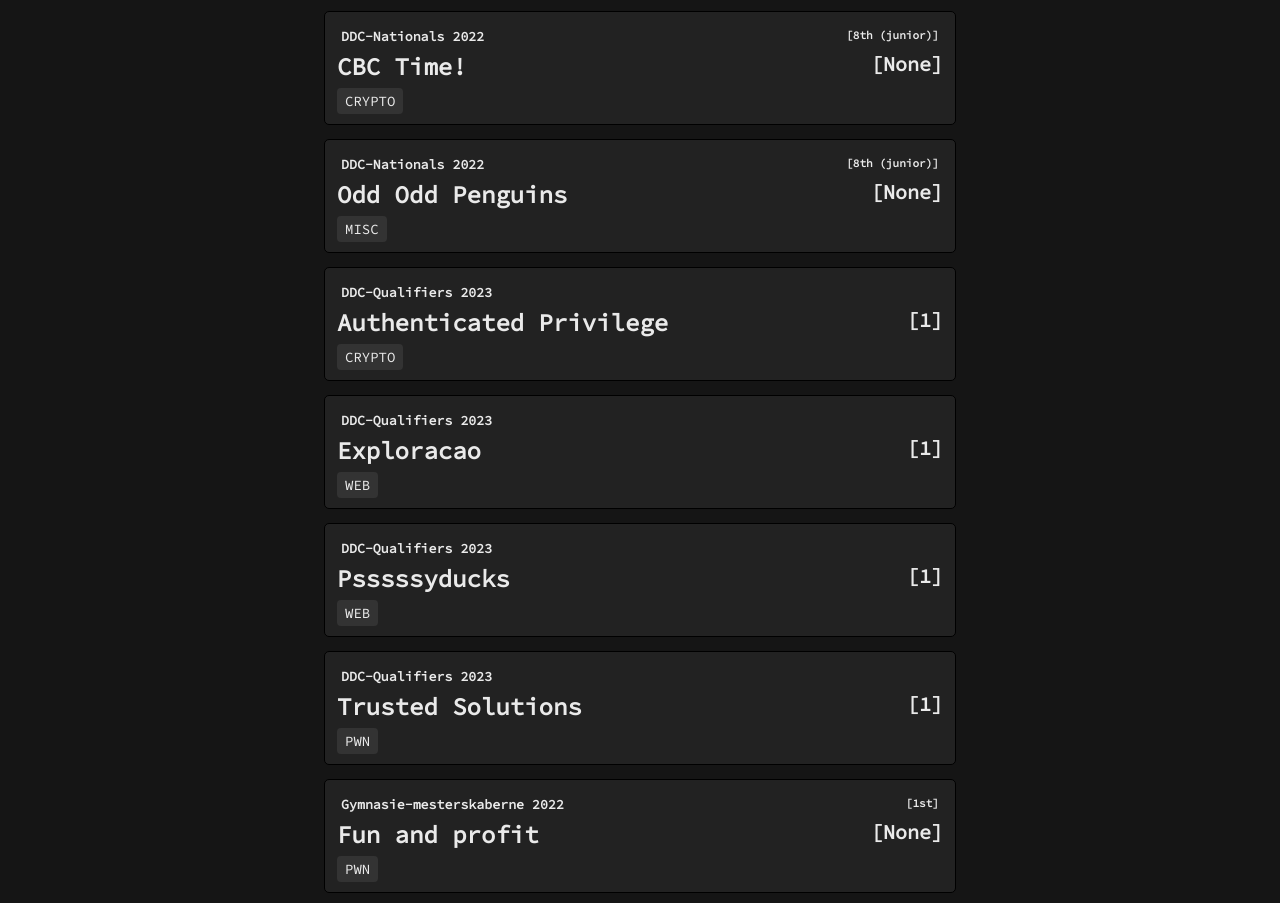
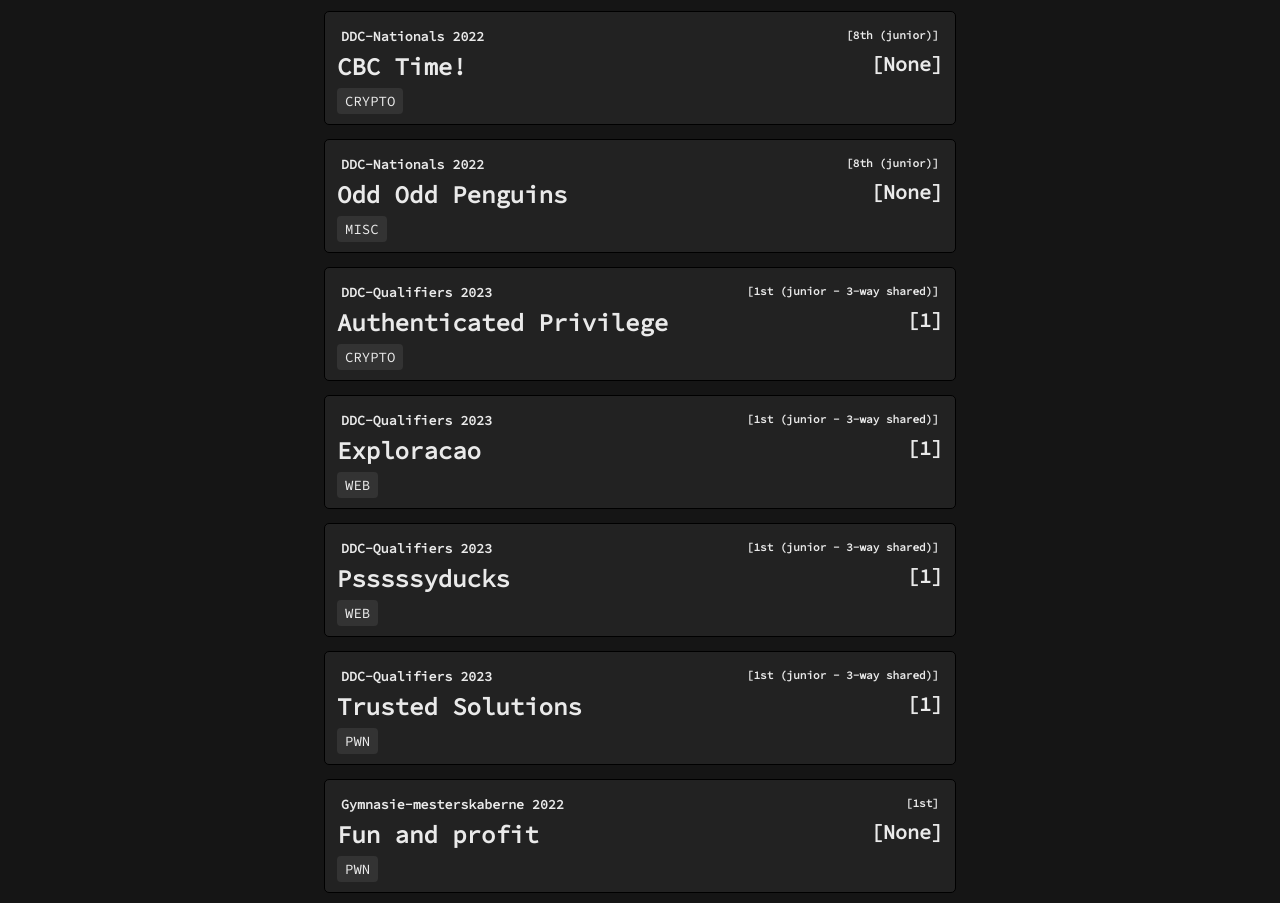
Before and after one commit to Rektedekte/CTF-writeups, a plain HTML site: page search/index.html in a window 1280 px wide. Shown: the part 194-1097 px from the top of the page. Drawn offline with nearby package versions, Linux system fonts and the light colour scheme; some packages are replaced by stand-ins of ours.

Commit message:
position

```diff
--- a/search/index.html
+++ b/search/index.html
@@ -121,6 +121,8 @@
                         <h5>
                             <span>DDC-Qualifiers 2023</span>
 
+                                <span class="text-right">[1st (junior - 3-way shared)]</span>
+
                         </h5>
                         <h2>
                             <span>Authenticated Privilege</span>
@@ -148,6 +150,8 @@
                     <div class="writeup-card">
                         <h5>
                             <span>DDC-Qualifiers 2023</span>
+
+                                <span class="text-right">[1st (junior - 3-way shared)]</span>
 
                         </h5>
                         <h2>
@@ -177,6 +181,8 @@
                         <h5>
                             <span>DDC-Qualifiers 2023</span>
 
+                                <span class="text-right">[1st (junior - 3-way shared)]</span>
+
                         </h5>
                         <h2>
                             <span>Psssssyducks</span>
@@ -204,6 +210,8 @@
                     <div class="writeup-card">
                         <h5>
                             <span>DDC-Qualifiers 2023</span>
+
+                                <span class="text-right">[1st (junior - 3-way shared)]</span>
 
                         </h5>
                         <h2>
```
Also changed, not shown: DDC-Qualifiers 2023/index.html (+2 -0 lines), HTB/pwn/Auth-or-out/index.html (+1 -1 lines).
